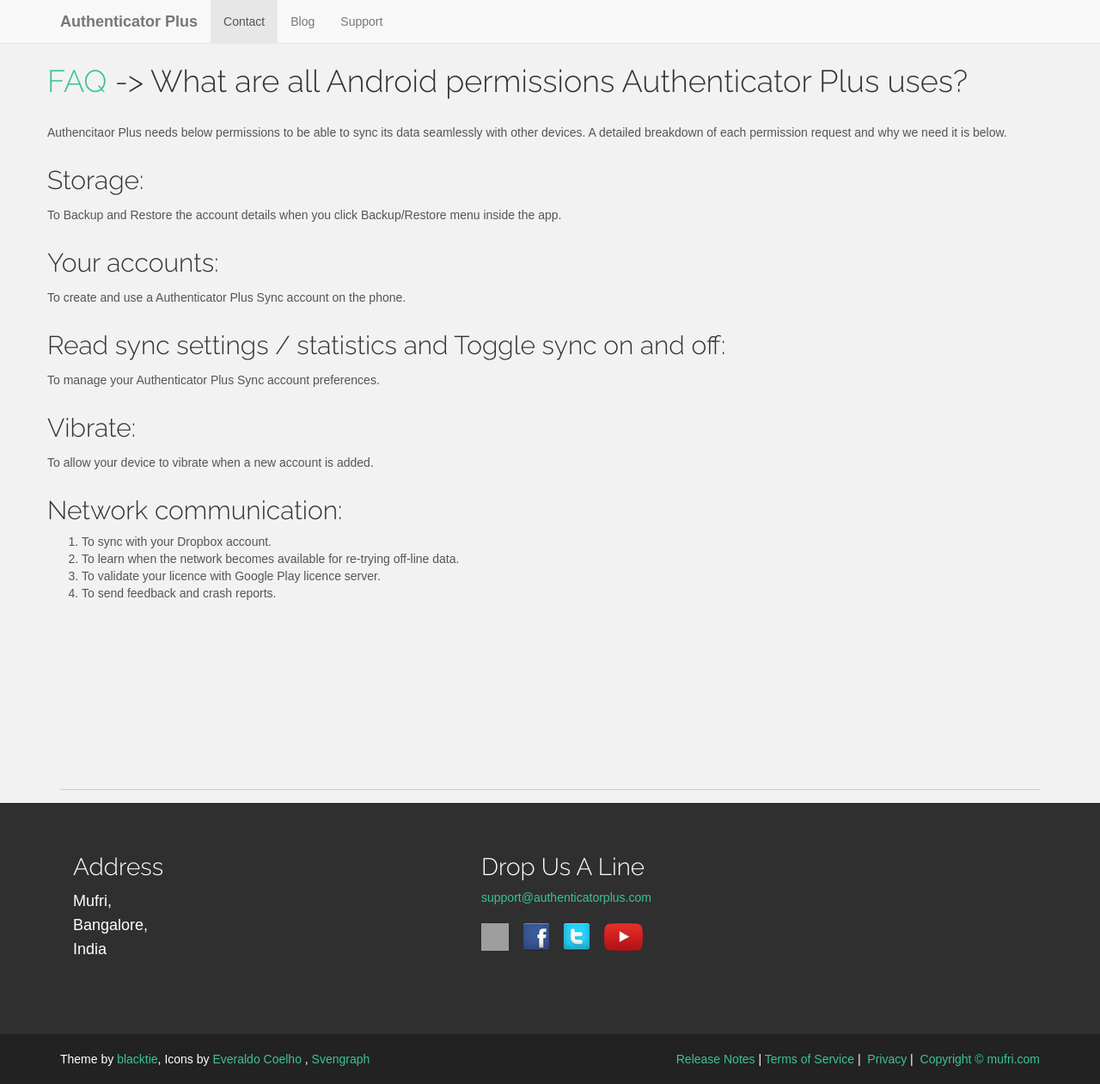
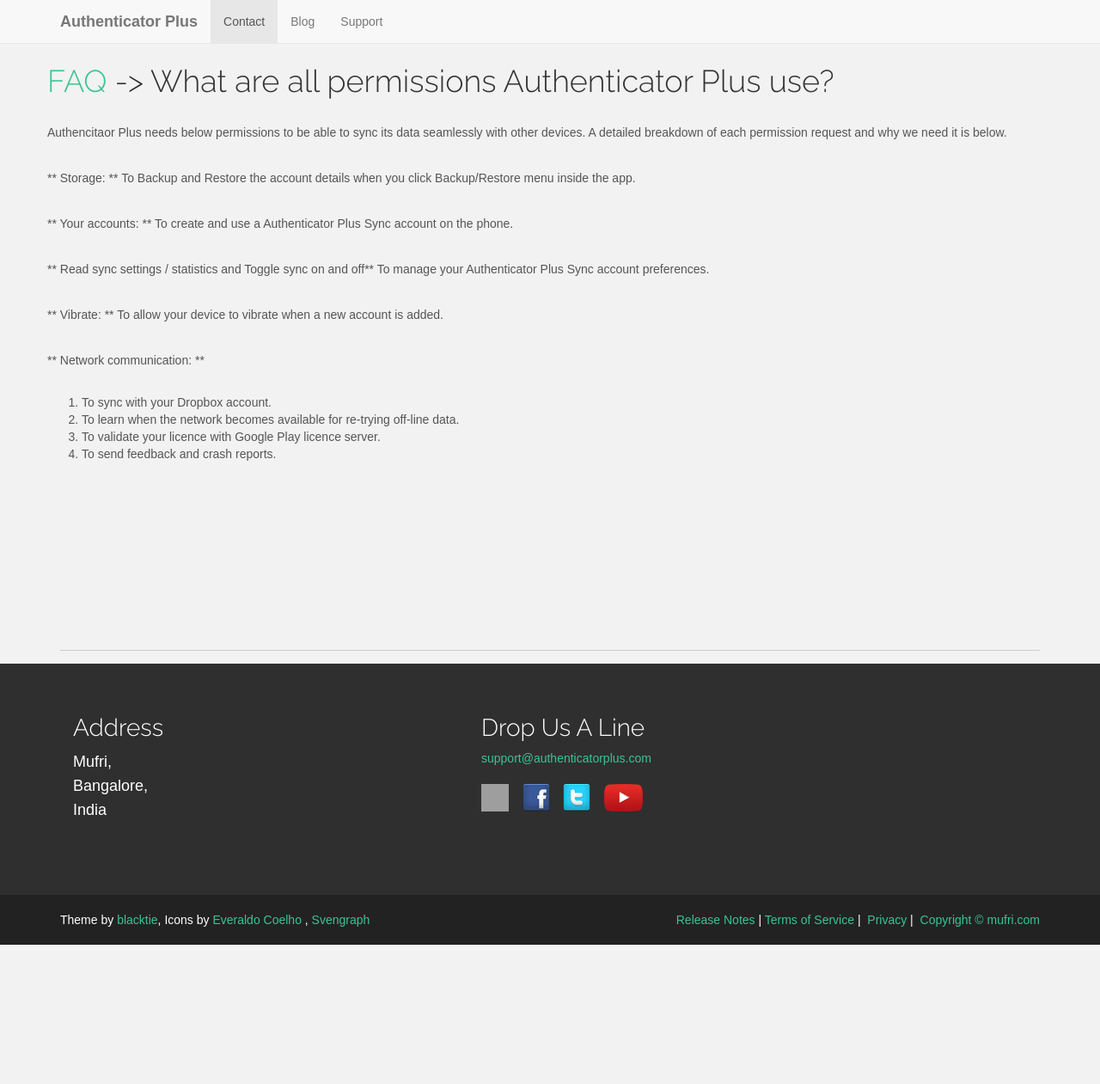
Before and after one commit to mufri/Authenticator-Plus, a Jekyll site: the page built from _posts/2014-03-19-permissions-explained.md, in a window 1280 px wide and 1261 px high. Shown: the whole window at 86% size. Built offline with Jekyll 4.4.1, drawn with Linux system fonts in a browser that asks for light colours; Markdown is read by kramdown in place of the engine named in the settings; a script that is not in the unit is left out; grey boxes are pictures that could not be loaded.

Commit message:
Update 2014-03-19-permissions-explained.md

```diff
--- a/_posts/2014-03-19-permissions-explained.md
+++ b/_posts/2014-03-19-permissions-explained.md
@@ -1,24 +1,24 @@
 ---
  layout: default
- title: What are all Android permissions Authenticator Plus uses?
+ title: What are all permissions Authenticator Plus use?
  category: faq
 ---
 
 Authencitaor Plus needs below permissions to be able to sync its data seamlessly with other devices. A detailed breakdown of each permission request and why we need it is below.
 
-## Storage:
+** Storage: **
 To Backup and Restore the account details when you click Backup/Restore menu inside the app.
 
-## Your accounts:
+** Your accounts: **
 To create and use a Authenticator Plus Sync account on the phone.
 
-##Read sync settings / statistics and Toggle sync on and off:
+** Read sync settings / statistics and Toggle sync on and off**
 To manage your Authenticator Plus Sync account preferences.
 
-##Vibrate:
+** Vibrate: **
 To allow your device to vibrate when a new account is added.
 
-##Network communication:
+** Network communication: **
 1. To sync with your Dropbox account.
 2. To learn when the network becomes available for re-trying off-line data.
 3. To validate your licence with Google Play licence server.
```
